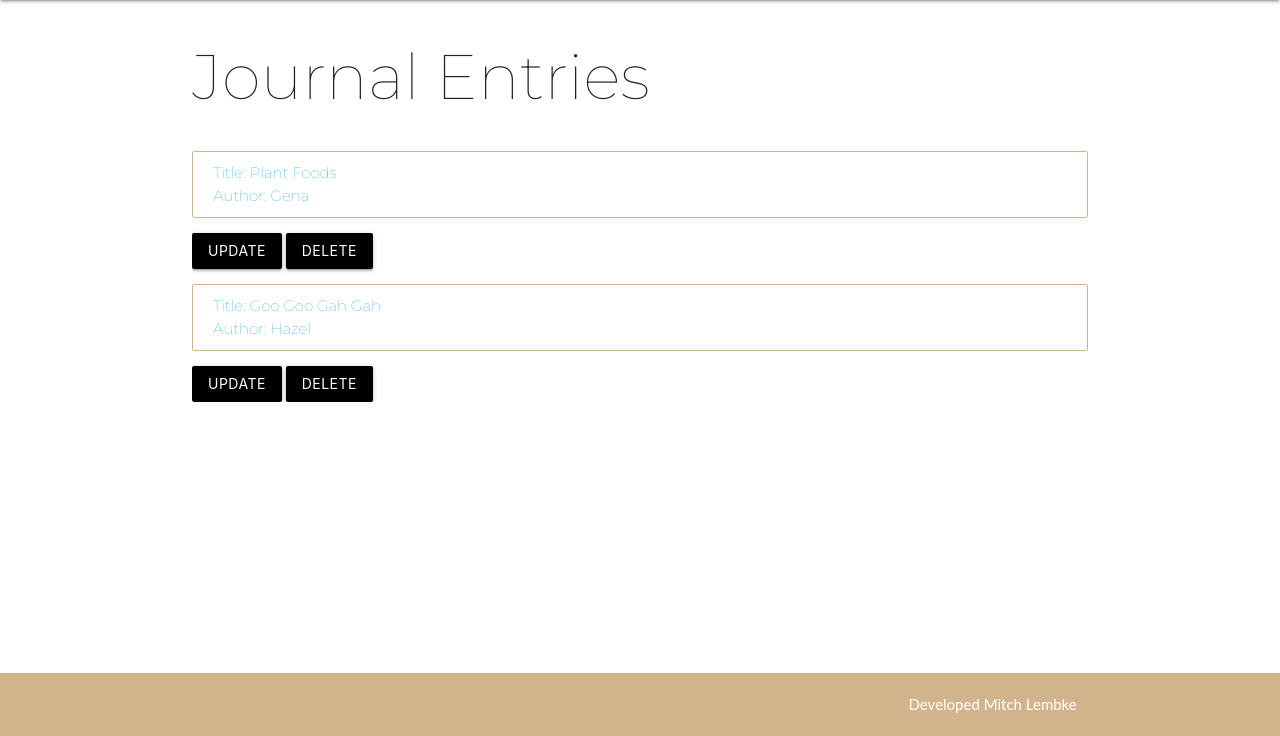
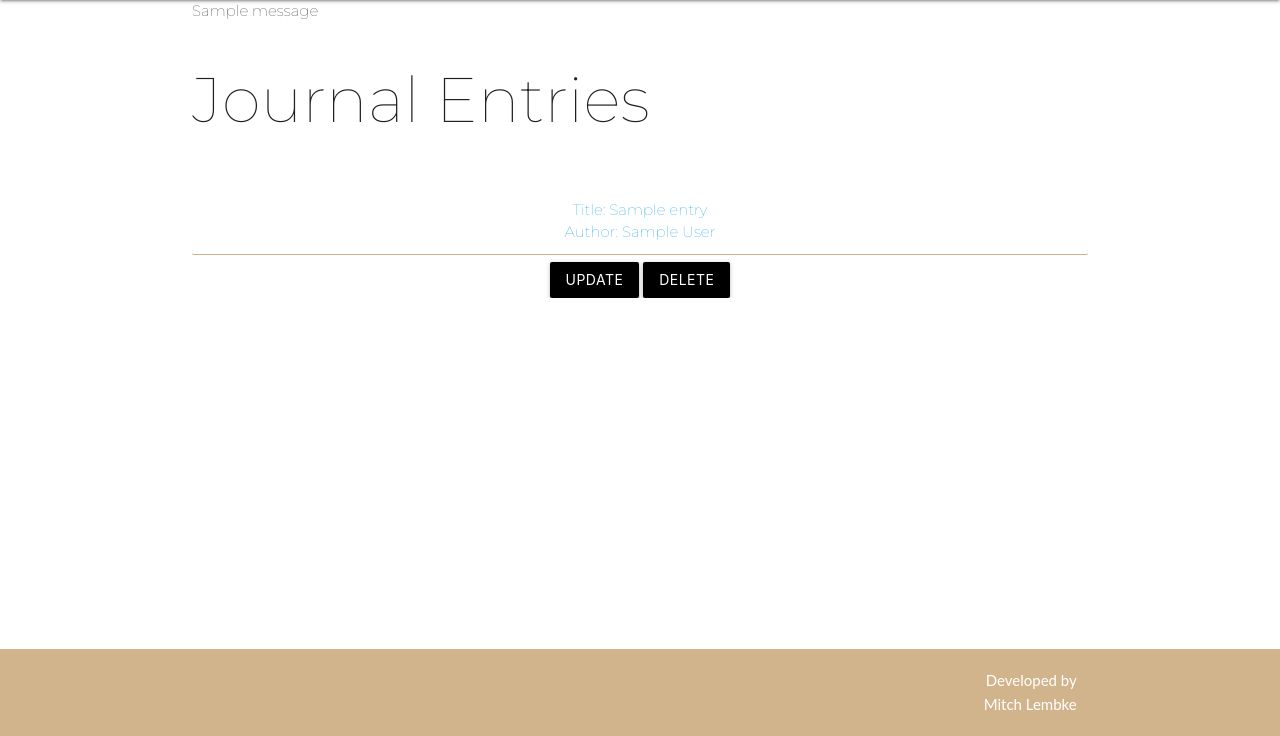
Before and after one commit to mlembke1/python-crud, a Flask app: page /read in a window 1280 px wide. Shown: the part 64-800 px from the top of the page. Run offline with Flask 2, Linux system fonts and the light colour scheme; tables that the repository leaves empty or names only in its code hold one stand-in row (values such as "Sample post"); one stand-in notice (Sample message) is shown; some libraries are stand-ins or nearby versions.

Commit message:
All journal entries can be viewed and each individual entry can be viewed

```diff
--- a/app.py
+++ b/app.py
@@ -1,6 +1,5 @@
 ####### IMPORTING DEPENDENCIES #########
 from flask import Flask, render_template, flash, redirect, url_for, session, logging, request
-from data import Entries
 from wtforms import Form, StringField, TextAreaField, PasswordField, validators
 from passlib.hash import sha256_crypt
 from flask_mysqldb import MySQL
@@ -17,7 +16,6 @@ app.config['MYSQL_CURSORCLASS'] = 'DictCursor'
 # INITIATE MYSQL
 mysql = MySQL(app)
 
-Entries = Entries()
 
 ######## SERVER SIDE VALIDATION FOR FORM ######
 class newEntryForm(Form):
@@ -35,6 +33,20 @@ def home():
 # VIEW ALL JOURNAL ENTRIES
 @app.route('/read')
 def journal_entries():
+    #  CREATE CURSOR
+    cur = mysql.connection.cursor()
+
+    # EXECUTE QUERY
+    cur.execute('''SELECT * FROM entries''')
+
+    #  COMMIT TO DATABASE
+    mysql.connection.commit()
+
+    Entries = cur.fetchall()
+
+    # CLOSE THE CONNECTION
+    cur.close()
+
     return render_template('journal_entries.html', entries = Entries)
 
 #  UPDATE A JOURNAL ENTRY
@@ -57,14 +69,45 @@ def about():
 #  GET SPECIFIC JOURNAL ENTRY BY ITS ID
 @app.route('/journal_entry/<string:id>/')
 def journal_entry(id):
-    return render_template('journal_entry.html', id=id)
+    #  CREATE CURSOR
+    cur = mysql.connection.cursor()
+
+    # EXECUTE QUERY
+    cur.execute('''SELECT * FROM entries WHERE id = %s''', [id])
+
+    #  COMMIT TO DATABASE
+    mysql.connection.commit()
+
+    entry = cur.fetchall()
+
+    # CLOSE THE CONNECTION
+    cur.close()
+    return render_template('journal_entry.html', entry = entry[0])
 
 
 #  CREATE A NEW JOURNAL ENTRY
 @app.route('/create', methods=['GET', 'POST'])
 def createNewEntry():
     form = newEntryForm(request.form)
-    # if request.method == 'POST' and form.validate():
+    if request.method == 'POST' and form.validate():
+        title = form.title.data
+        author = form.author.data
+        journal_entry = form.journal_entry.data
+
+        #  CREATE CURSOR
+        cur = mysql.connection.cursor()
+
+        # EXECUTE QUERY
+        cur.execute('''INSERT INTO entries(title, author, journal_entry) VALUES(%s, %s, %s)''', (title, author, journal_entry))
+
+        #  COMMIT TO DATABASE
+        mysql.connection.commit()
+
+        # CLOSE THE CONNECTION
+        cur.close()
+
+        flash('You have posted a new journal entry!', 'success')
+        redirect('/read')
 
     return render_template('create.html', form=form)
 
@@ -79,4 +122,5 @@ def createNewEntry():
 
 ############## RUN THE APP ###############
 if __name__ == '__main__':
+    app.secret_key='supersecret'
     app.run(debug=True)
--- a/static/styles.css
+++ b/static/styles.css
@@ -109,7 +109,7 @@ main {
 }
 
 .collection-item {
-  margin: 1em 0 !important;
-  border: 1px solid tan !important;
+  margin: 2em 0 .5em 0 !important;
+  border-bottom: 1px solid tan !important;
   border-radius: 2px;
 }
--- a/templates/home.html
+++ b/templates/home.html
@@ -1,7 +1,7 @@
 {% extends 'layout.html' %}
 
  {% block body %}
-   <div class="jumbotron text-center">
+   <div class="center-align home-header">
      <h1>Hello, welcome to Write</h1>
      <p class='lead'> This is an application built on the Python Flask framework.</p>
    </div>
--- /dev/null
+++ b/templates/includes/_flashMessages.html
@@ -0,0 +1,7 @@
+{% with messages = get_flashed_messages(with_categories=true) %}
+  {% if messages %}
+    {% for category, message in messages %}
+      <div class="{{ category }}">{{ message }}</li>
+    {% endfor %}
+  {% endif %}
+{% endwith %}
--- a/templates/journal_entries.html
+++ b/templates/journal_entries.html
@@ -4,13 +4,15 @@
    <h1>Journal Entries</h1>
     <ul class="collection">
       {% for entry in entries %}
-         <li class="collection-item">
+         <li class="center-align collection-item">
            <a href="/journal_entry/{{entry.id}}">Title: {{ entry.title }}</a>
            <br>
            <a href="/journal_entry/{{entry.id}}">Author: {{ entry.author }}</a>
          </li>
-         <button class='update btn btn-warning'>Update</button>
-         <button class='delete btn btn-danger'>Delete</button>
+         <li class="center-align">
+           <button class='update btn btn-warning'>Update</button>
+           <button class='delete btn btn-danger'>Delete</button>
+         </li>
       {% endfor %}
     </ul>
  {% endblock %}
--- a/templates/journal_entry.html
+++ b/templates/journal_entry.html
@@ -1,5 +1,7 @@
 {% extends 'layout.html' %}
 
 {% block body %}
-  <h1>{{id}}</h1>
+  <h3>{{entry.title}}</h3>
+  <h6>Author: {{entry.author}}</h6>
+  <p>{{entry.journal_entry}}</p>
 {% endblock %}
--- a/templates/layout.html
+++ b/templates/layout.html
@@ -14,6 +14,7 @@
     <main>
       {% include 'includes/_navbar.html' %}
       <div class="container">
+        {% include 'includes/_flashMessages.html' %}
         {% block body %} {% endblock %}
       </div>
     </main>
@@ -24,7 +25,7 @@
             <div class="col l2 hide-on-small-and-down"></div>
             <div class="col l5 m5 s6 right-align">
                 <a href="https://www.linkedin.com/in/mitchell-lembke/" target="_blank" class="clickables">
-                  <p class="social-links clickables pad">Developed Mitch Lembke</p>
+                  <p class="social-links clickables pad">Developed by <br>Mitch Lembke</p>
                 </a>
             </div>
           </div>
```
Also changed, not shown: data.py (deleted, +0 -17 lines).
